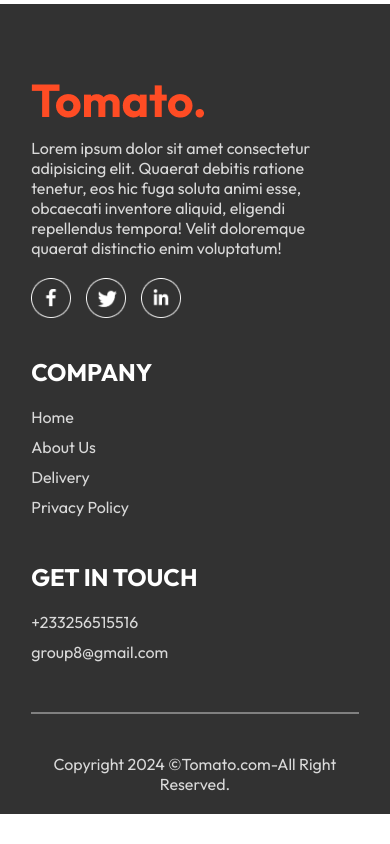
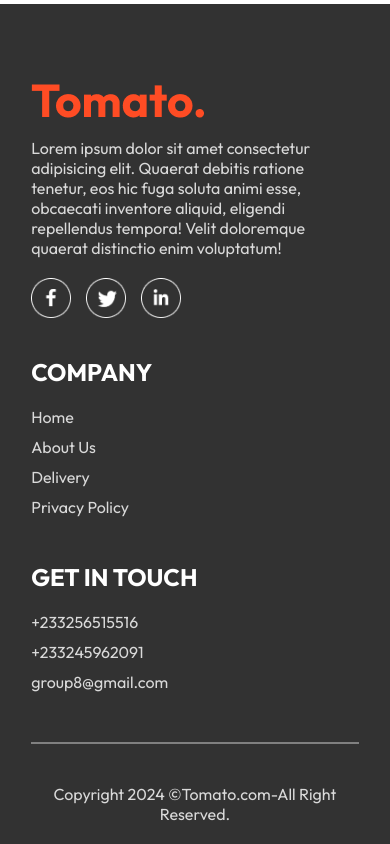
Before and after one commit to general-joe/foodDeliveryApp, a React (Vite) app in the folder frontend/: page /order in a window 390 px wide. Shown: the part 715-1559 px from the top of the page. Before the commit the page ends 1529 px from the top, so only its background shows below. Built offline with nearby package versions, Linux system fonts and the light colour scheme.

Commit message:
Added another phone number

```diff
--- a/frontend/src/components/Footer/Footer.jsx
+++ b/frontend/src/components/Footer/Footer.jsx
@@ -33,6 +33,7 @@ const Footer = () => {
           <h2>GET IN TOUCH</h2>
           <ul>
             <li>+233256515516</li>
+            <li>+233245962091</li>
             <li>group8@gmail.com</li>
           </ul>
         </div>
```
